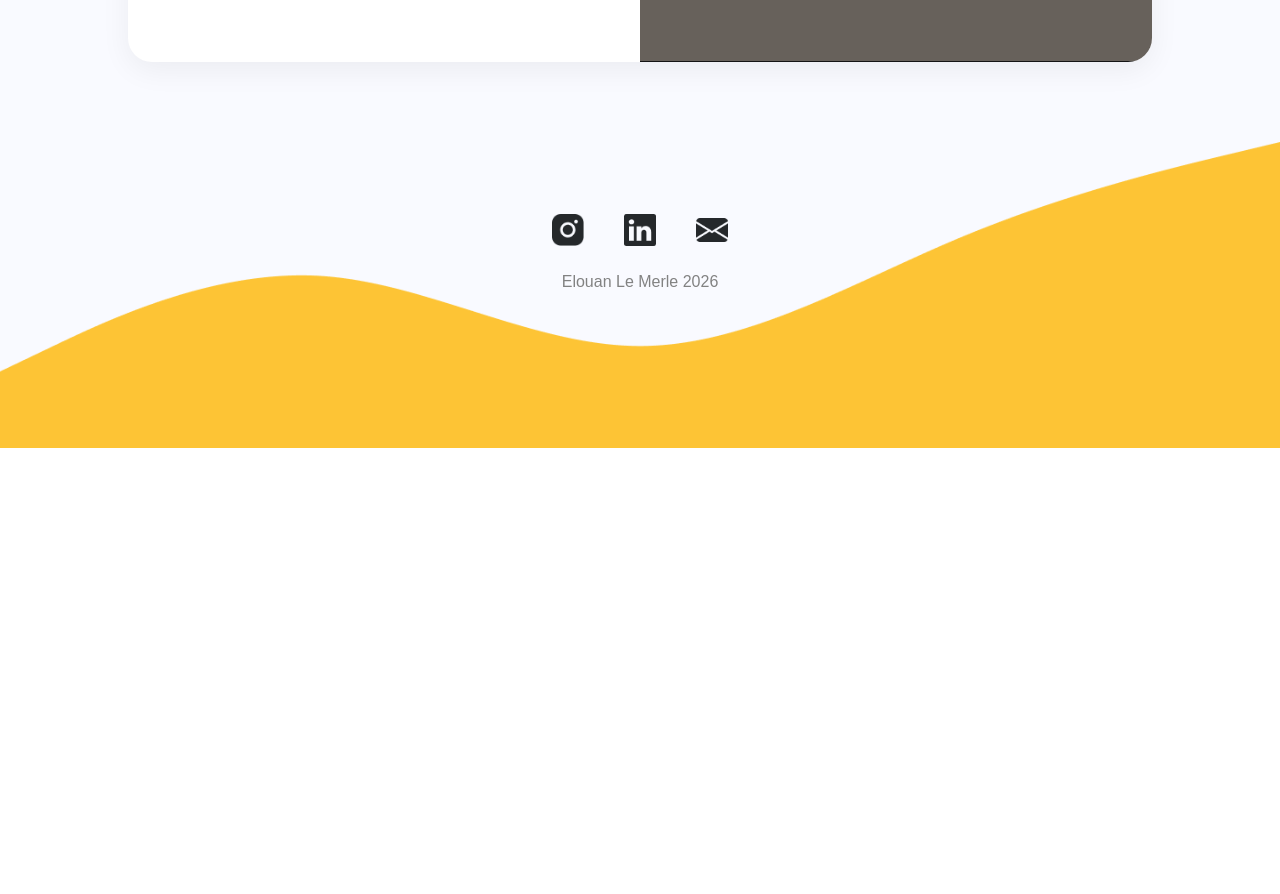
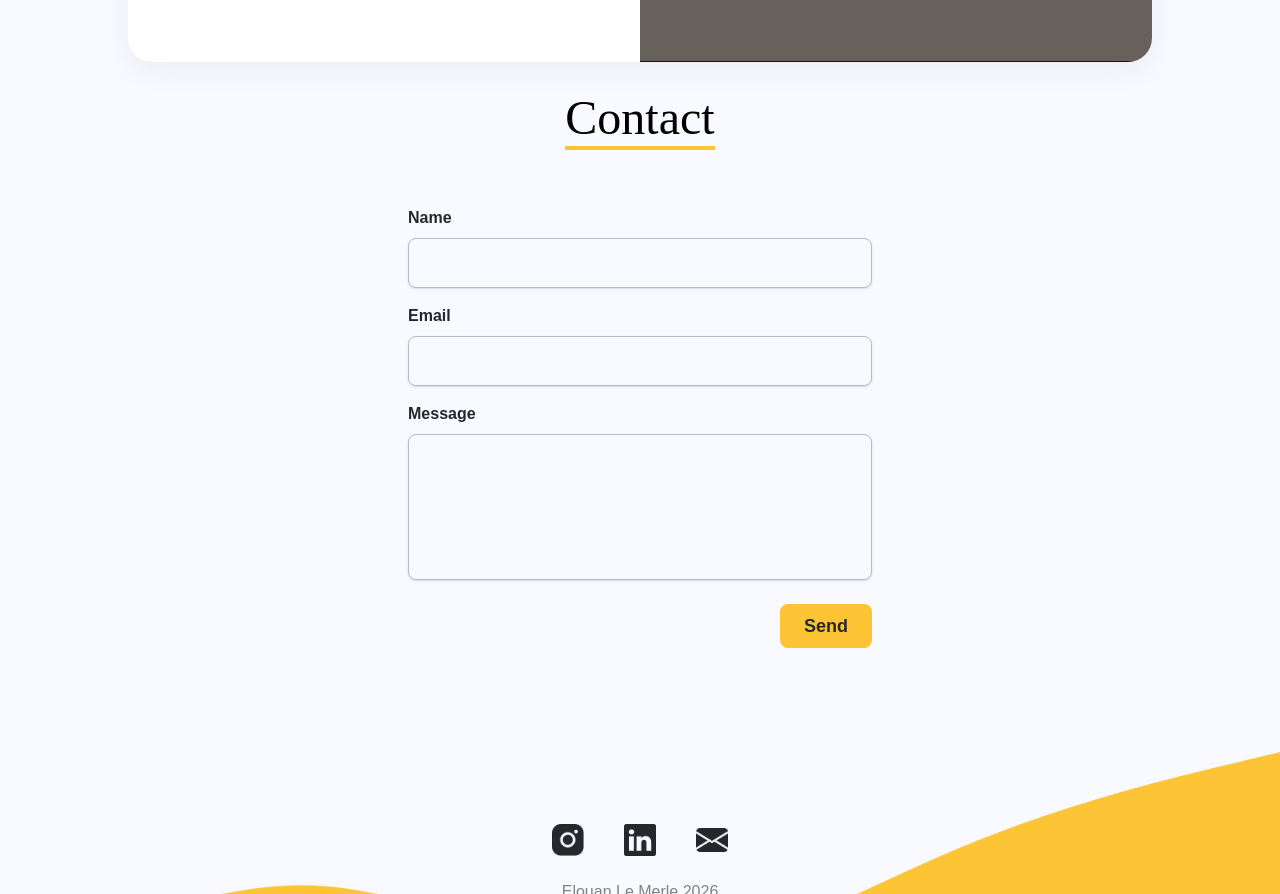
Before and after one commit to FiFolker/portfolio_inge1, a React (Vite) app: page / in a window 1280 px wide. Shown: the part 2296-3190 px from the top of the page. Before the commit the page ends 2744 px from the top, so only its background shows below. Built offline with nearby package versions, Linux system fonts and the light colour scheme.

Commit message:
ajout du formulaie de contact

```diff
--- a/src/App.jsx
+++ b/src/App.jsx
@@ -2,6 +2,7 @@ import {Navbar} from "./components/Navbar.jsx";
 import {Hero} from "./components/Hero.jsx";
 import {Projects} from "./components/Projects.jsx";
 import {Footer} from "./components/Footer.jsx";
+import {Contact} from "./components/Contact.jsx";
 
 function App() {
     const name = "Elouan Le Merle";
@@ -41,6 +42,8 @@ function App() {
 
             <Projects projects={projects} />
 
+            <Contact/>
+
             <Footer name={name}/>
 
         </div>
--- /dev/null
+++ b/src/components/Contact.jsx
@@ -0,0 +1,27 @@
+import {TitleUnderlined} from "./TitleUnderlined.jsx";
+import {ButtonPrimary} from "./ButtonPrimary.jsx";
+
+export const Contact = () => {
+    return (
+        <div id={"Contacts"} className="flex flex-col justify-center items-center w-full my-8">
+            <TitleUnderlined name="Contact" />
+            <form className="flex flex-col w-full max-w-lg font-semibold gap-4 mt-8 p-6 font-nunito text-font-high-emphasis" onSubmit={(e) => {e.preventDefault();}}>
+                <div className="flex flex-col gap-2">
+                    <label htmlFor="name">Name</label>
+                    <input id="name" name="name" type="text" required className="p-3 bg-white border border-bg-line/30 rounded-lg shadow-sm " />
+                </div>
+                <div className="flex flex-col gap-2">
+                    <label htmlFor="email">Email</label>
+                    <input id="email" name="email" type="email" required className="p-3 bg-white border border-bg-line/30 rounded-lg shadow-sm " />
+                </div>
+                <div className="flex flex-col gap-2">
+                    <label htmlFor="message">Message</label>
+                    <textarea id="message" name="message" required rows="5" className="p-3 bg-white border border-bg-line/30 rounded-lg shadow-sm resize-none "></textarea>
+                </div>
+                <div className="flex justify-end mt-2">
+                    <ButtonPrimary label="Send" type="submit" />
+                </div>
+            </form>
+        </div>
+    )
+}
```
